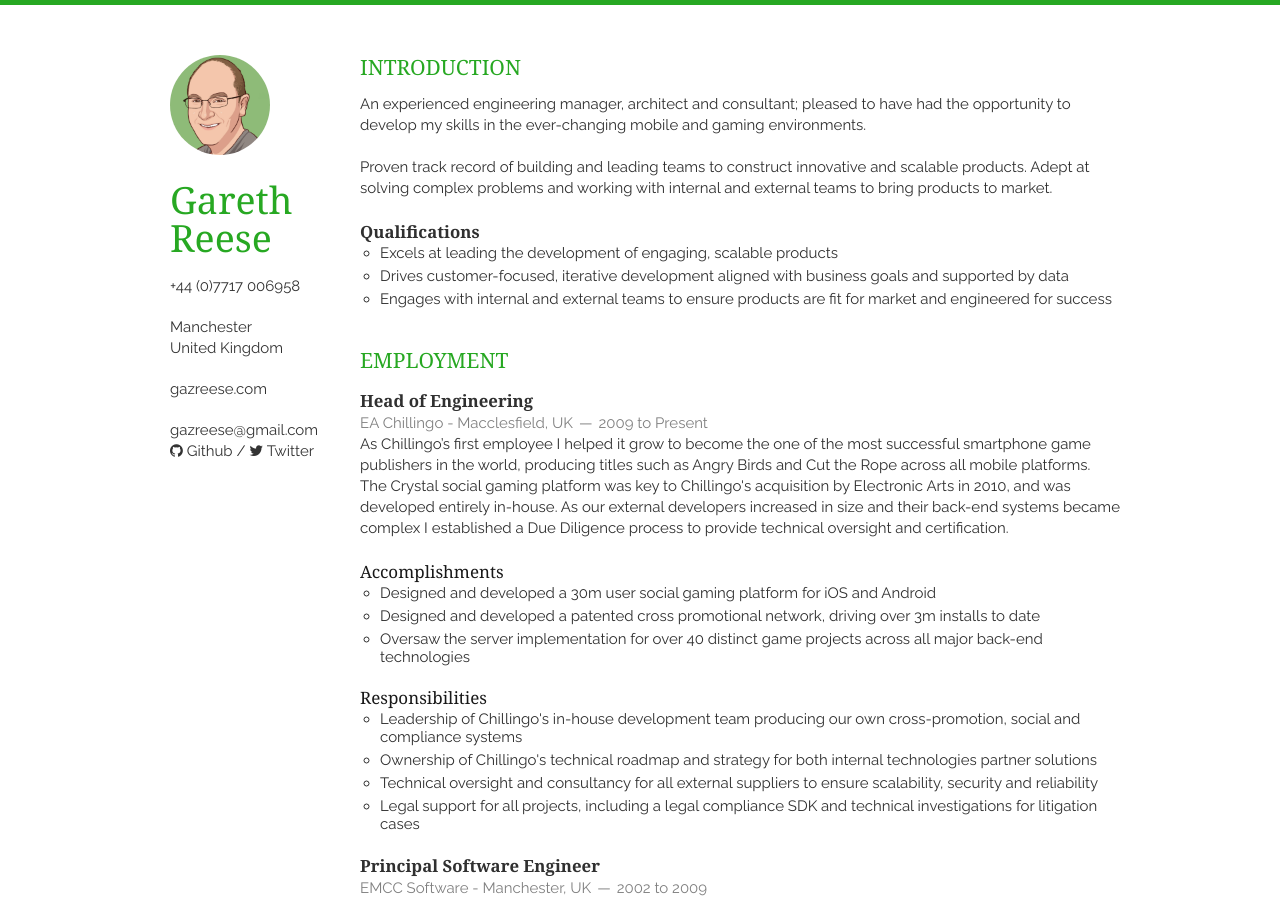
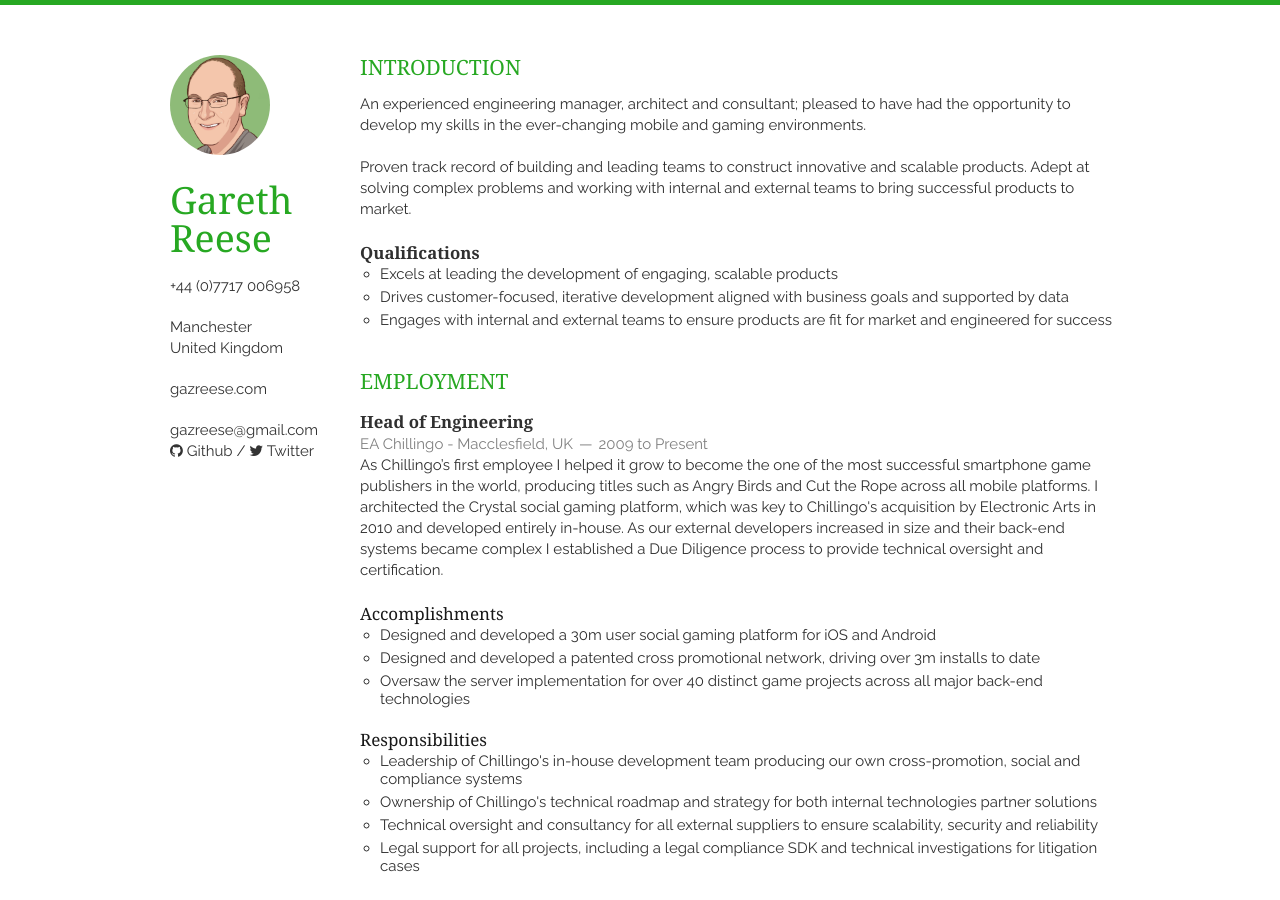
Before and after one commit to gazreese/gazreese.com, a Jekyll site: the page built from Jekyll/index.html, in a window 1280 px wide and 900 px high. Built offline with Jekyll 4.4.1, drawn with Linux system fonts in a browser that asks for light colours; nearby versions of some CDN libraries; Markdown is read by kramdown in place of the engine named in the settings; the list of posts is cut into pages by our own code.

Commit message:
Quick updates to see if it works

```diff
--- a/Jekyll/_includes/employment.html
+++ b/Jekyll/_includes/employment.html
@@ -6,7 +6,7 @@
             <span><address>EA Chillingo - Macclesfield, UK</address><time>2009 to Present</time></span>
         </header>
         <p>As Chillingo’s first employee I helped it grow to become the one of the most successful smartphone game publishers in the world, producing titles such as Angry Birds and Cut the Rope across all mobile platforms.
-            The Crystal social gaming platform was key to Chillingo's acquisition by Electronic Arts in 2010, and was developed entirely in-house.
+            I architected the Crystal social gaming platform, which was key to Chillingo's acquisition by Electronic Arts in 2010 and developed entirely in-house.
             As our external developers increased in size and their back-end systems became complex I established a Due Diligence process to provide technical oversight and certification.</p>
         <br/><h5>Accomplishments</h5>
         <ul>
--- a/Jekyll/_includes/summary.html
+++ b/Jekyll/_includes/summary.html
@@ -5,7 +5,7 @@
             An experienced engineering manager, architect and consultant; pleased to have had the opportunity to develop my skills in the ever-changing mobile and gaming environments.
         </p><br/>
         <p>
-            Proven track record of building and leading teams to construct innovative and scalable products. Adept at solving complex problems and working with internal and external teams to bring products to market.
+            Proven track record of building and leading teams to construct innovative and scalable products. Adept at solving complex problems and working with internal and external teams to bring successful products to market.
         </p>
     </article>
 
```
